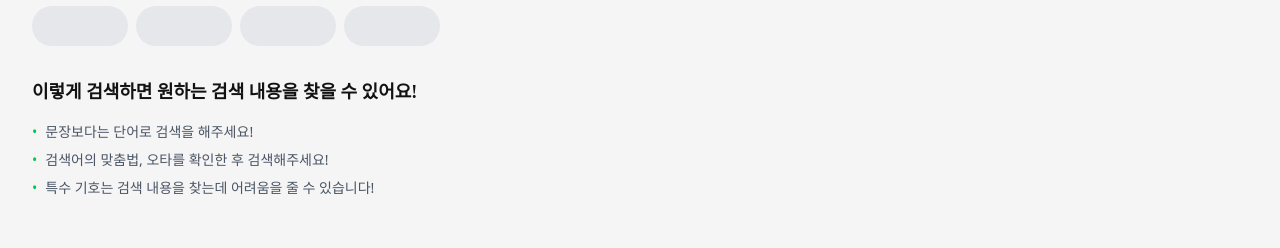
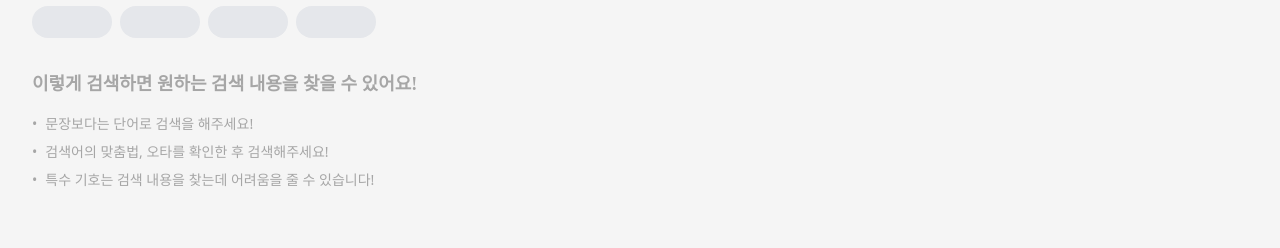
Before and after one commit to 9oormthon-univ/2025_SEASONTHON_TEAM_97_FE, a React (Vite) app: page /search in a window 1280 px wide. Shown: the part 242-490 px from the top of the page. Built offline with nearby package versions, Linux system fonts and the light colour scheme; no server answers.

Commit message:
update ~ resize search recommendation tags and change search tips color to A6A6A6

```diff
--- a/src/pages/Search.jsx
+++ b/src/pages/Search.jsx
@@ -61,16 +61,16 @@ export default function SearchPage() {
           <h2 className="text-lg font-semibold text-[#121212] font-['Pretendard'] mb-4">추천 검색어</h2>
           <div className="flex flex-wrap gap-2">
             {/* 추천 검색어 버튼들 - 빈 구역으로 유지 */}
-            <div className="w-24 h-10 bg-gray-200 rounded-full flex items-center justify-center">
+            <div className="w-20 h-8 bg-gray-200 rounded-full flex items-center justify-center">
               {/* 빈 구역 */}
             </div>
-            <div className="w-24 h-10 bg-gray-200 rounded-full flex items-center justify-center">
+            <div className="w-20 h-8 bg-gray-200 rounded-full flex items-center justify-center">
               {/* 빈 구역 */}
             </div>
-            <div className="w-24 h-10 bg-gray-200 rounded-full flex items-center justify-center">
+            <div className="w-20 h-8 bg-gray-200 rounded-full flex items-center justify-center">
               {/* 빈 구역 */}
             </div>
-            <div className="w-24 h-10 bg-gray-200 rounded-full flex items-center justify-center">
+            <div className="w-20 h-8 bg-gray-200 rounded-full flex items-center justify-center">
               {/* 빈 구역 */}
             </div>
           </div>
@@ -78,20 +78,20 @@ export default function SearchPage() {
 
         {/* 검색 팁 */}
         <div className="px-3 mb-6">
-          <h2 className="text-lg font-semibold text-[#121212] font-['Pretendard'] mb-4">
+          <h2 className="text-lg font-semibold text-[#A6A6A6] font-['Pretendard'] mb-4">
             이렇게 검색하면 원하는 검색 내용을 찾을 수 있어요!
           </h2>
-          <ul className="space-y-2 text-sm text-gray-600">
+          <ul className="space-y-2 text-sm text-[#A6A6A6]">
             <li className="flex items-start">
-              <span className="text-green-500 mr-2">•</span>
+              <span className="text-[#A6A6A6] mr-2">•</span>
               문장보다는 단어로 검색을 해주세요!
             </li>
             <li className="flex items-start">
-              <span className="text-green-500 mr-2">•</span>
+              <span className="text-[#A6A6A6] mr-2">•</span>
               검색어의 맞춤법, 오타를 확인한 후 검색해주세요!
             </li>
             <li className="flex items-start">
-              <span className="text-green-500 mr-2">•</span>
+              <span className="text-[#A6A6A6] mr-2">•</span>
               특수 기호는 검색 내용을 찾는데 어려움을 줄 수 있습니다!
             </li>
           </ul>
```
